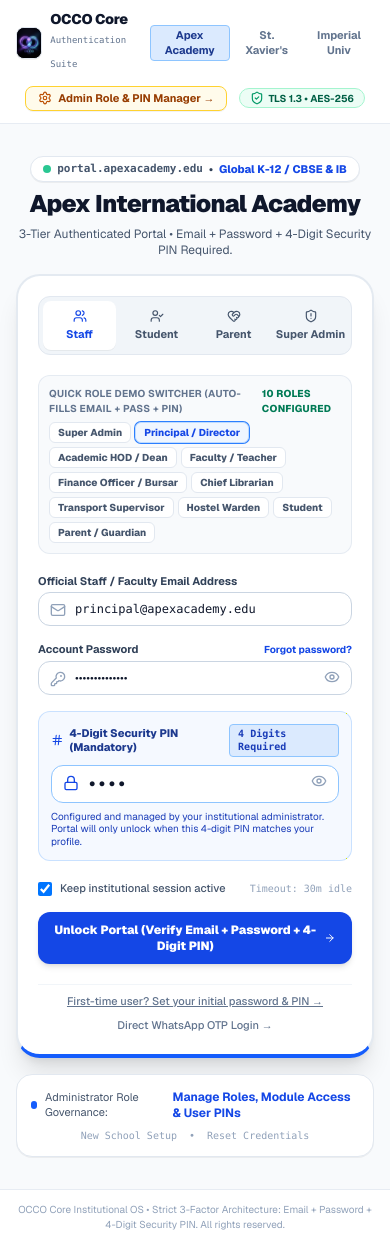
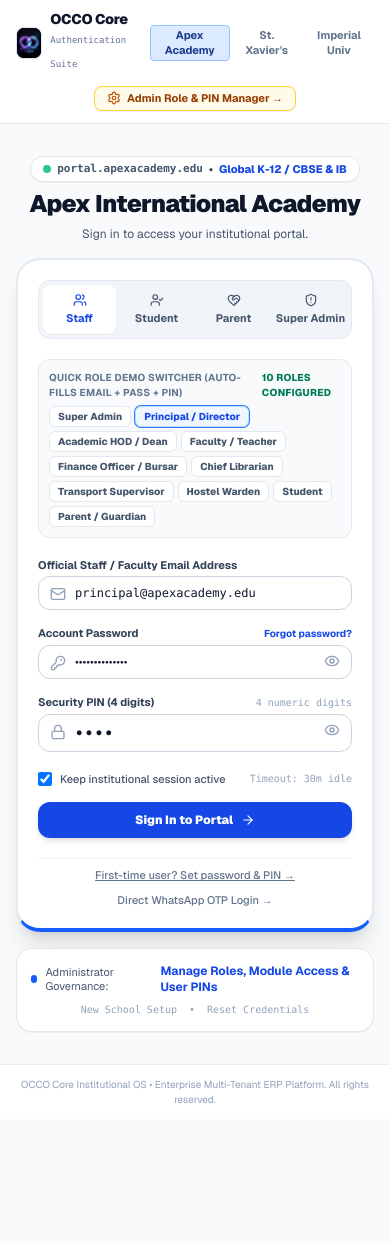
Before and after one commit to madyydam/occocore, a Next.js app: page /auth/login in a window 390 px wide. After the commit the page ends 1119 px from the top, so only its background shows below. Built offline with nearby package versions, Linux system fonts and the light colour scheme.

Commit message:
refactor(ui): streamline interface by eliminating security buzzword noise and redundant badges

```diff
--- a/app/admin/roles/page.tsx
+++ b/app/admin/roles/page.tsx
@@ -529,7 +529,7 @@ export default function AdminRolesPage() {
                 Institutional Credential & 4-Digit PIN Security Policies
               </h2>
               <p className="text-xs text-slate-500 mt-0.5">
-                Configure tenant-wide access rules adhering to DPDPA 2023, CBSE IT mandates, and ISO 27001 zero-trust controls.
+                Configure tenant-wide access rules, module permissions, and user authentication policies.
               </p>
             </div>
 
--- a/app/auth/first-login/page.tsx
+++ b/app/auth/first-login/page.tsx
@@ -379,8 +379,8 @@ export default function FirstLoginPage() {
                 <div className="mt-6 p-4 bg-slate-50 rounded-xl border border-slate-200 text-left text-xs space-y-1.5 font-mono text-slate-600">
                   <div><strong>Account Status:</strong> ACTIVE (Verified)</div>
                   <div><strong>4-Digit Security PIN:</strong> Configured (••••)</div>
-                  <div><strong>DPDPA Timestamp:</strong> {new Date().toISOString()}</div>
-                  <div><strong>Session Cryptography:</strong> TLS 1.3 / AES-256 GCM</div>
+                  <div><strong>Consent Timestamp:</strong> {new Date().toLocaleDateString("en-IN")}</div>
+                  <div><strong>Session Status:</strong> Encrypted &amp; Secured</div>
                 </div>
 
                 <div className="mt-6">
--- a/app/auth/login/page.tsx
+++ b/app/auth/login/page.tsx
@@ -15,10 +15,8 @@ import {
   ArrowRight,
   CheckCircle2,
   AlertCircle,
-  ShieldCheck,
   Settings,
   Lock,
-  Hash,
 } from "lucide-react";
 import { ROLE_DEFINITIONS, RoleConfig, INITIAL_USER_ACCOUNTS } from "@/lib/auth/roles";
 
@@ -123,7 +121,7 @@ export default function LoginPage() {
 
     // 3. Validate 4-Digit Security PIN (Strictly 4 numeric digits)
     if (!pin || !/^\d{4}$/.test(pin)) {
-      setAuthError("Security Policy Violation: A valid 4-digit numeric Security PIN is mandatory to unlock access.");
+      setAuthError("Please enter your 4-digit Security PIN.");
       return;
     }
 
@@ -203,10 +201,6 @@ export default function LoginPage() {
               <Settings className="w-3.5 h-3.5 text-amber-700" />
               <span>Admin Role & PIN Manager →</span>
             </Link>
-            <span className="inline-flex items-center gap-1 text-[10px] font-bold text-emerald-800 bg-emerald-50 border border-emerald-200 px-2.5 py-0.5 rounded-full">
-              <ShieldCheck className="w-3.5 h-3.5 text-emerald-600" />
-              TLS 1.3 • AES-256
-            </span>
           </div>
         </div>
       </header>
@@ -227,7 +221,7 @@ export default function LoginPage() {
               {currentTenant.name}
             </h1>
             <p className="text-xs sm:text-sm text-slate-600">
-              3-Tier Authenticated Portal • Email + Password + 4-Digit Security PIN Required.
+              Sign in to access your institutional portal.
             </p>
           </div>
 
@@ -328,18 +322,18 @@ export default function LoginPage() {
                   <div className="flex-1">
                     <span className="font-extrabold block text-sm">Authentication Successful!</span>
                     <span className="text-[11px] block text-emerald-800 mt-0.5">
-                      Email verified, password cryptographically matched, and 4-digit PIN validated.
+                      Credentials verified successfully. Redirecting to your dashboard...
                     </span>
                   </div>
                 </div>
                 <div className="p-2.5 bg-white/80 rounded-lg border border-emerald-200 text-[11px] space-y-1 font-mono text-slate-700">
                   <div><strong>Account Email:</strong> {email}</div>
                   <div><strong>Active Role:</strong> {selectedRoleKey} ({ROLE_DEFINITIONS[selectedRoleKey]?.label})</div>
-                  <div><strong>4-Digit Security PIN:</strong> <span className="tracking-widest font-bold text-emerald-700">•••• (Verified: {pin})</span></div>
+                  <div><strong>Security PIN:</strong> <span className="tracking-widest font-bold text-emerald-700">•••• (Verified)</span></div>
                   <div><strong>Assigned Modules:</strong> {ROLE_DEFINITIONS[selectedRoleKey]?.allowedModules?.join(", ")}</div>
                 </div>
                 <div className="pt-1 flex items-center justify-between">
-                  <span className="text-[10px] text-emerald-700">Session unlocked with DPDPA 2023 compliance.</span>
+                  <span className="text-[10px] text-slate-500 font-medium">Session authenticated.</span>
                   {activeTab === "student" ? (
                     <Link
                       href="/student"
@@ -432,20 +426,19 @@ export default function LoginPage() {
                 </div>
               </div>
 
-              {/* Field 3: 4-DIGIT SECURITY PIN (Mandatory on ALL Logins) */}
-              <div className="p-3 bg-blue-50/60 rounded-xl border border-blue-200/80 space-y-2">
+              {/* Field 3: 4-Digit Security PIN */}
+              <div className="space-y-1">
                 <div className="flex items-center justify-between">
-                  <label className="font-extrabold text-blue-900 flex items-center gap-1.5 text-[11px]">
-                    <Hash className="w-3.5 h-3.5 text-blue-700" />
-                    <span>4-Digit Security PIN (Mandatory)</span>
+                  <label className="font-bold text-slate-700 block text-[11px]">
+                    Security PIN (4 digits)
                   </label>
-                  <span className="text-[10px] font-mono font-bold px-2 py-0.5 bg-blue-100 text-blue-800 rounded border border-blue-300">
-                    4 Digits Required
+                  <span className="text-[10px] text-slate-400 font-mono">
+                    4 numeric digits
                   </span>
                 </div>
 
                 <div className="relative">
-                  <Lock className="w-4 h-4 text-blue-700 absolute left-3 top-2.5 pointer-events-none" />
+                  <Lock className="w-4 h-4 text-slate-400 absolute left-3 top-2.5 pointer-events-none" />
                   <input
                     type={showPin ? "text" : "password"}
                     inputMode="numeric"
@@ -453,8 +446,8 @@ export default function LoginPage() {
                     required
                     value={pin}
                     onChange={(e) => setPin(e.target.value.replace(/\D/g, "").slice(0, 4))}
-                    placeholder="e.g. 2468"
-                    className="w-full pl-9 pr-10 py-2 rounded-xl border border-blue-300 bg-white focus:outline-none focus:ring-2 focus:ring-blue-600 text-slate-900 font-mono font-bold text-sm tracking-widest"
+                    placeholder="••••"
+                    className="w-full pl-9 pr-10 py-2 rounded-xl border border-slate-300 bg-white focus:outline-none focus:ring-2 focus:ring-blue-600 text-slate-900 font-mono font-bold text-sm tracking-widest"
                   />
                   <button
                     type="button"
@@ -464,9 +457,6 @@ export default function LoginPage() {
                     {showPin ? <EyeOff className="w-4 h-4" /> : <Eye className="w-4 h-4" />}
                   </button>
                 </div>
-                <p className="text-[10px] text-blue-800 leading-tight">
-                  Configured and managed by your institutional administrator. Portal will only unlock when this 4-digit PIN matches your profile.
-                </p>
               </div>
 
               {/* Super Admin Hardware TOTP (if Super Admin tab active) */}
@@ -517,7 +507,7 @@ export default function LoginPage() {
                   <span className="inline-block w-4 h-4 border-2 border-white/30 border-t-white rounded-full animate-spin" />
                 ) : (
                   <>
-                    <span>Unlock Portal (Verify Email + Password + 4-Digit PIN)</span>
+                    <span>Sign In to Portal</span>
                     <ArrowRight className="w-3.5 h-3.5" />
                   </>
                 )}
@@ -530,7 +520,7 @@ export default function LoginPage() {
                 href="/auth/first-login"
                 className="hover:text-blue-700 underline font-medium"
               >
-                First-time user? Set your initial password & PIN →
+                First-time user? Set password & PIN →
               </Link>
 
               <Link
@@ -547,7 +537,7 @@ export default function LoginPage() {
             <div className="flex items-center gap-2">
               <span className="w-2 h-2 rounded-full bg-blue-600" />
               <span className="text-[11px]">
-                Administrator Role Governance:
+                Administrator Governance:
               </span>
               <Link
                 href="/admin/roles"
@@ -572,7 +562,7 @@ export default function LoginPage() {
 
       {/* Footer */}
       <footer className="border-t border-slate-200/80 bg-white px-4 py-3 text-center text-[10px] text-slate-400">
-        OCCO Core Institutional OS • Strict 3-Factor Architecture: Email + Password + 4-Digit Security PIN. All rights reserved.
+        OCCO Core Institutional OS • Enterprise Multi-Tenant ERP Platform. All rights reserved.
       </footer>
     </div>
   );
--- a/app/auth/verify-otp/page.tsx
+++ b/app/auth/verify-otp/page.tsx
@@ -443,7 +443,7 @@ export default function VerifyOtpPage() {
                   Authentication Successful
                 </h2>
                 <p className="text-sm text-slate-600 mt-2">
-                  Session token verified under DPDPA 2023 Digital Vault standards.
+                  Session verified successfully.
                 </p>
                 <div className="mt-5 p-4 bg-slate-50 rounded-xl border border-slate-200 text-left text-xs space-y-1.5 font-mono text-slate-600">
                   <div><strong>Portal Shell:</strong> Parent / Guardian Portal</div>
@@ -467,8 +467,8 @@ export default function VerifyOtpPage() {
             {/* Bottom Security Footer */}
             <div className="bg-slate-50 px-6 py-4 border-t border-slate-100 flex items-center justify-between text-[11px] text-slate-500">
               <div className="flex items-center space-x-1.5">
-                <ShieldCheck className="w-4 h-4 text-blue-700 shrink-0" />
-                <span>DPDPA 2023 Compliant Vault</span>
+                <ShieldCheck className="w-4 h-4 text-slate-500 shrink-0" />
+                <span>Verified Institutional Session</span>
               </div>
               <div className="text-slate-400">
                 Session ID: <span className="font-mono text-slate-600">#4921-X9</span>
```
Also changed, not shown: app/admin/page.tsx (+5 -5 lines), app/student/page.tsx (+4 -9 lines), components/admin/AdmissionsView.tsx (+6 -6 lines), components/admin/CustomizeThemeDrawer.tsx (+4 -5 lines), components/admin/SettingsView.tsx (+13 -13 lines).
